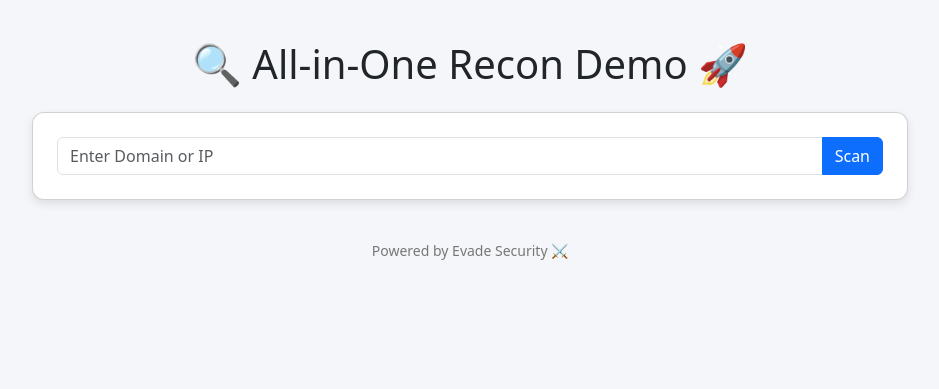
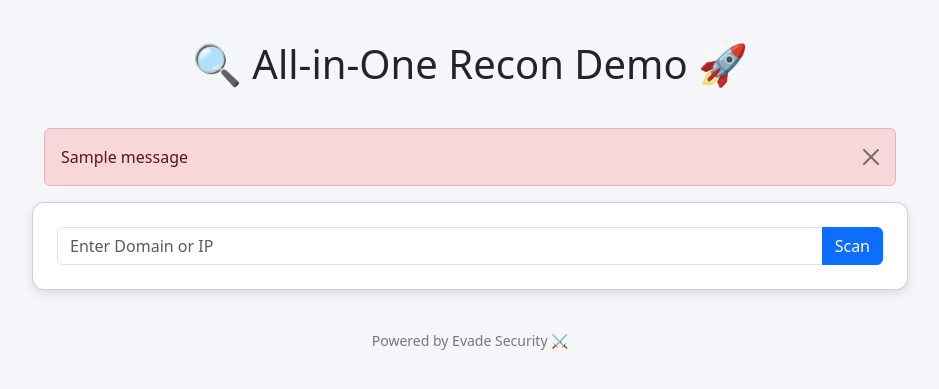
Before and after one commit to evadesecurity/Demo-Recon, a Flask app: page / in a window 1280 px wide. Shown: the top 389 px of the page, without its empty margins (170-1109 px from the left). Run offline with Flask 3, Linux system fonts and the light colour scheme; one stand-in notice (Sample message) is shown.

Commit message:
Update index.html

```diff
--- a/templates/index.html
+++ b/templates/index.html
@@ -109,6 +109,20 @@
 
   <div class="container">
     <h1 class="text-center mb-4">🔍 All-in-One Recon Demo 🚀</h1>
+
+    <!-- Flash Messages Container - ADDED THIS -->
+    <div class="container">
+        {% with messages = get_flashed_messages() %}
+          {% if messages %}
+            {% for message in messages %}
+              <div class="alert alert-danger alert-dismissible fade show" role="alert">
+                {{ message }}
+                <button type="button" class="btn-close" data-bs-dismiss="alert" aria-label="Close"></button>
+              </div>
+            {% endfor %}
+          {% endif %}
+        {% endwith %}
+    </div>
 
     <!-- Input Form -->
     <div class="card p-4">
```
